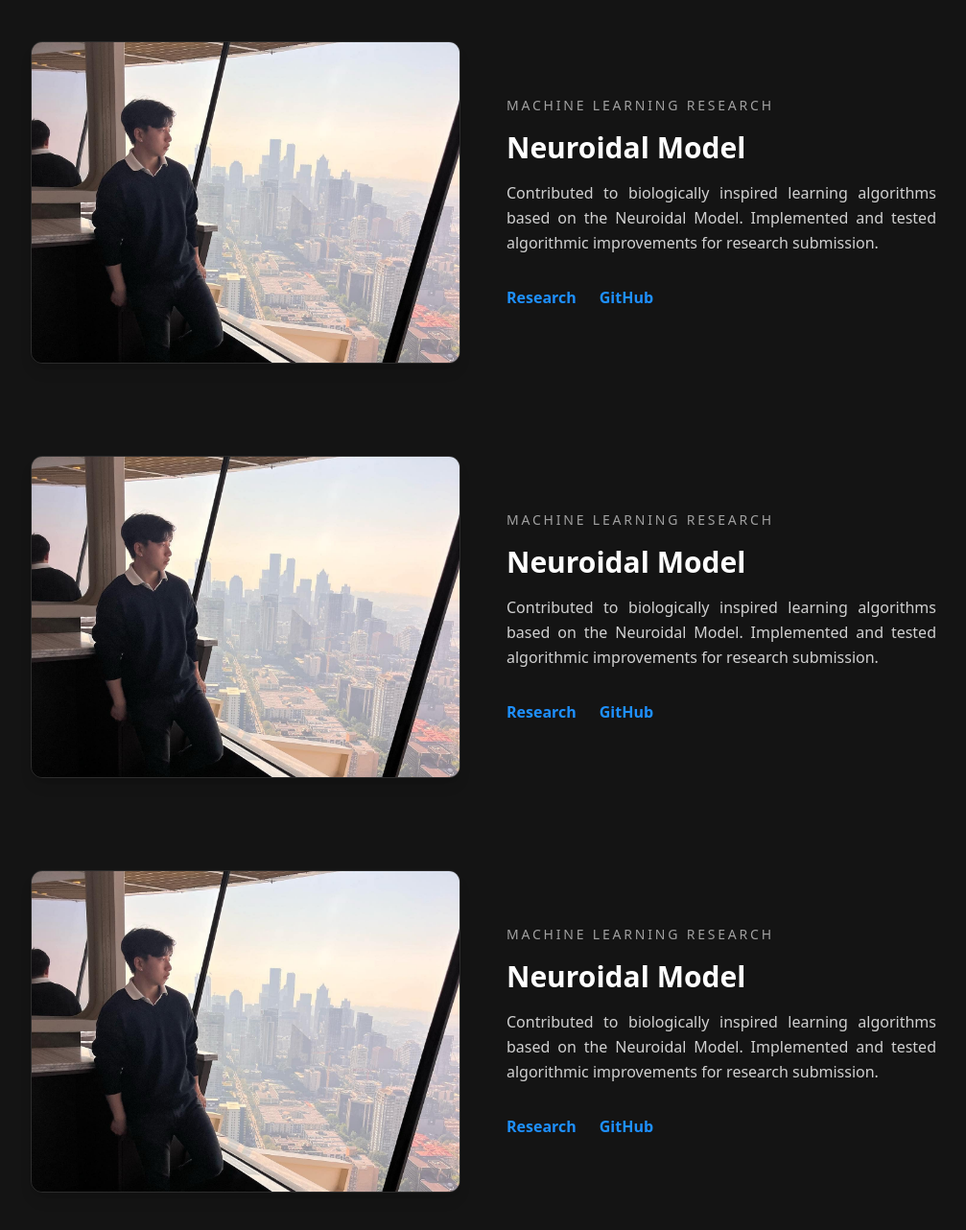
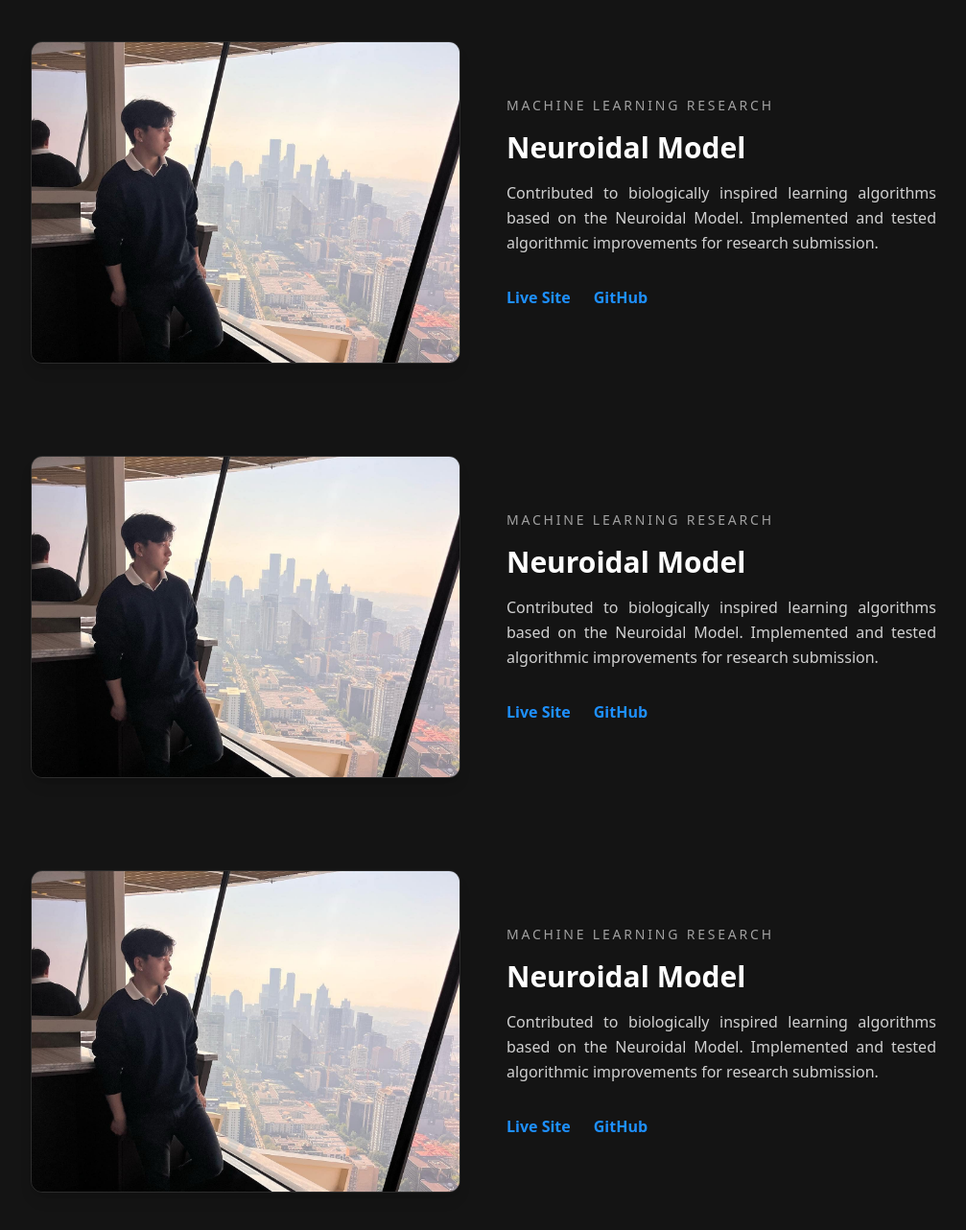
Before and after one commit to Luke7787/website-portfolio, a Next.js app in the folder luke-portfolio/: page / in a window 1280 px wide. Shown: the part 2195-3477 px from the top of the page at 96% size, without its empty margins (136-1143 px from the left). Built offline with nearby package versions, Linux system fonts and the light colour scheme.

Commit message:
updated text for Live Site in projects section

```diff
--- a/luke-portfolio/src/app/page.tsx
+++ b/luke-portfolio/src/app/page.tsx
@@ -556,7 +556,7 @@ export default function Page() {
                   href="#"
                   className="text-[#1E90FF] font-semibold hover:underline"
                 >
-                  Research
+                  Live Site
                 </a>
                 <a
                   href="#"
@@ -601,7 +601,7 @@ export default function Page() {
                   href="#"
                   className="text-[#1E90FF] font-semibold hover:underline"
                 >
-                  Research
+                  Live Site
                 </a>
                 <a
                   href="#"
@@ -646,7 +646,7 @@ export default function Page() {
                   href="#"
                   className="text-[#1E90FF] font-semibold hover:underline"
                 >
-                  Research
+                  Live Site
                 </a>
                 <a
                   href="#"
```
